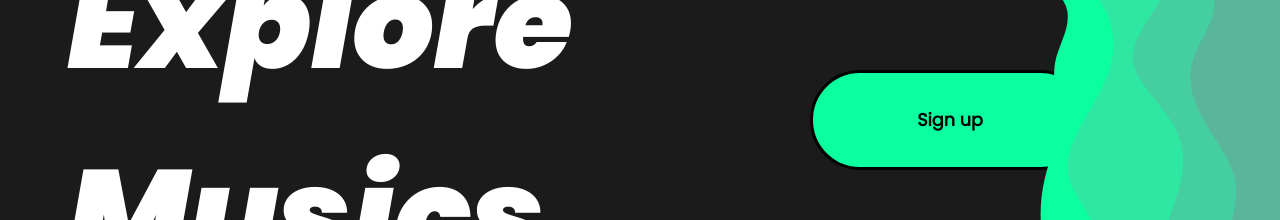
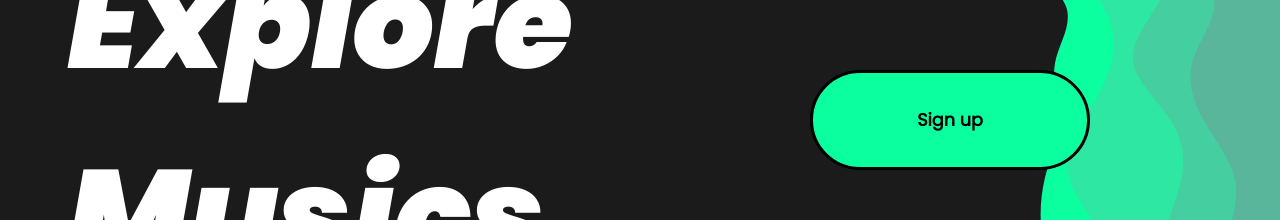
Before and after one commit to 0x1h/Playwave, a React (Create React App) app: page /Welcome in a window 1280 px wide. Shown: the part 280-500 px from the top of the page. Built offline with nearby package versions, Linux system fonts and the light colour scheme.

Commit message:
fixed z-indexes

```diff
--- a/src/Components/Landing/GetStarted.tsx
+++ b/src/Components/Landing/GetStarted.tsx
@@ -1,4 +1,6 @@
 import { useHistory } from "react-router-dom"
+import Waves from "../../Assets/Theme/Landing-wave.svg"
+
 
 const GetStarted = () => {
     let history = useHistory()
@@ -15,6 +17,7 @@ const GetStarted = () => {
                     <p>Sign up</p>
                 </div>
             </div>
+            <img src={Waves} alt="" className="Waves"/>
         </div>
     )
 }
--- a/src/Components/Landing/Landing.tsx
+++ b/src/Components/Landing/Landing.tsx
@@ -8,7 +8,6 @@ import "./scss/style.css"
 function Landing() {
     return (
         <React.Fragment>
-            <img src={Waves} alt="" className="Waves"/>
             <Nav />
             <GetStarted />
         </React.Fragment>
--- a/src/Components/Landing/scss/style.css
+++ b/src/Components/Landing/scss/style.css
@@ -100,6 +100,7 @@ nav .nav-stuff .direct-links a {
   margin: 0 20px;
   text-decoration: none;
   color: #fff;
+  z-index: 20;
 }
 
 nav .nav-stuff .direct-links a:hover {
@@ -113,7 +114,7 @@ nav .nav-stuff .direct-links a:hover {
   position: absolute;
   width: 100%;
   height: 100vh;
-  z-index: -1;
+  z-index: 2;
   top: 0;
 }
 
@@ -165,6 +166,8 @@ nav .nav-stuff .direct-links a:hover {
 
 .getStarted .Authorize {
   width: 50%;
+  position: relative;
+  z-index: 99;
   display: -webkit-box;
   display: -ms-flexbox;
   display: flex;
@@ -192,13 +195,13 @@ nav .nav-stuff .direct-links a:hover {
   border-radius: 70px;
   margin-right: 20px;
   color: #000;
-  position: relative;
   cursor: pointer;
   border: 3px solid black;
   font-size: 1.1em;
   font-weight: 900;
   -webkit-transition: 0.5s ease;
   transition: 0.5s ease;
+  z-index: 99;
 }
 
 @media screen and (max-width: 1163px) {
@@ -235,13 +238,8 @@ nav .nav-stuff .direct-links a:hover {
 .Waves {
   position: absolute;
   right: 0;
-  bottom: 0;
+  top: 0;
   height: 100%;
-}
-
-a {
-  text-decoration: none;
-  color: #000;
 }
 
 ::-moz-selection {
--- a/src/Components/Landing/scss/style.scss
+++ b/src/Components/Landing/scss/style.scss
@@ -61,6 +61,8 @@ nav {
         margin: 0 20px;
         text-decoration: none;
         color: #fff;
+        z-index: 20;
+
         &:hover {
           color: $main-color;
         }
@@ -73,7 +75,7 @@ nav {
   position: absolute;
   width: 100%;
   height: 100vh;
-  z-index: -1;
+  z-index: 2;
   top: 0;
   @media screen and (max-width: 1163px) {
     flex-direction: column;
@@ -96,6 +98,8 @@ nav {
   }
   .Authorize {
     width: 50%;
+    position: relative;
+    z-index: 99;
     @include Center;
     .authorize-button {
       padding: 0 20px;
@@ -108,12 +112,12 @@ nav {
       border-radius: 70px;
       margin-right: 20px;
       color: #000;
-      position: relative;
       cursor: pointer;
       border: 3px solid black;
       font-size: 1.1em;
       font-weight: 900;
       transition: 0.5s ease;
+      z-index: 99;
       @media screen and (max-width: 1163px) {
         height: 60px;
       }
@@ -137,14 +141,10 @@ nav {
 .Waves {
   position: absolute;
   right: 0;
-  bottom: 0;
+  top: 0;
   height: 100%;
 }
 
-a {
-  text-decoration: none;
-  color: #000;
-}
 // Non-Special
 ::-moz-selection {
   background: $main-color;
```
Also changed, not shown: 1 other file (tests, documents, lock files or other folders).
